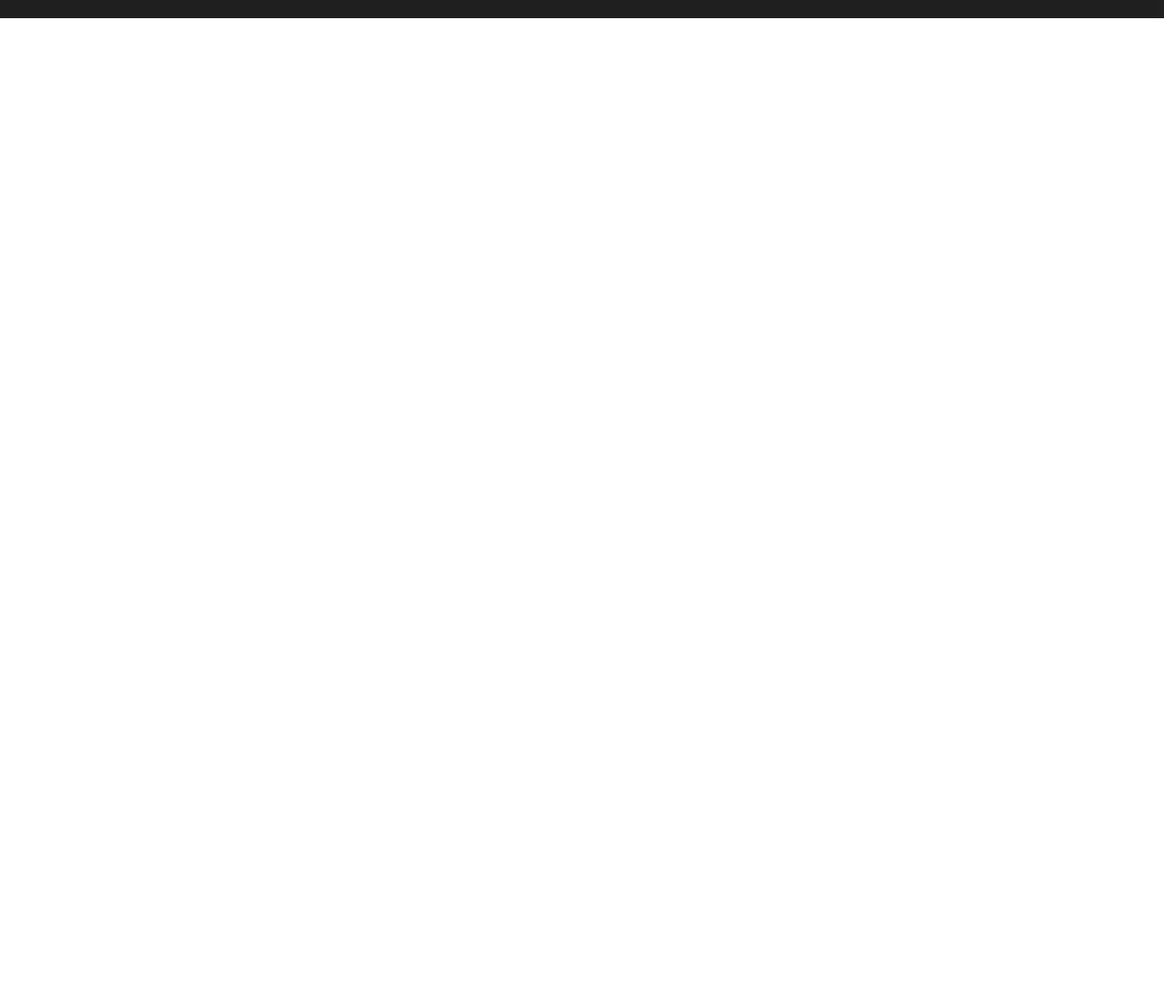
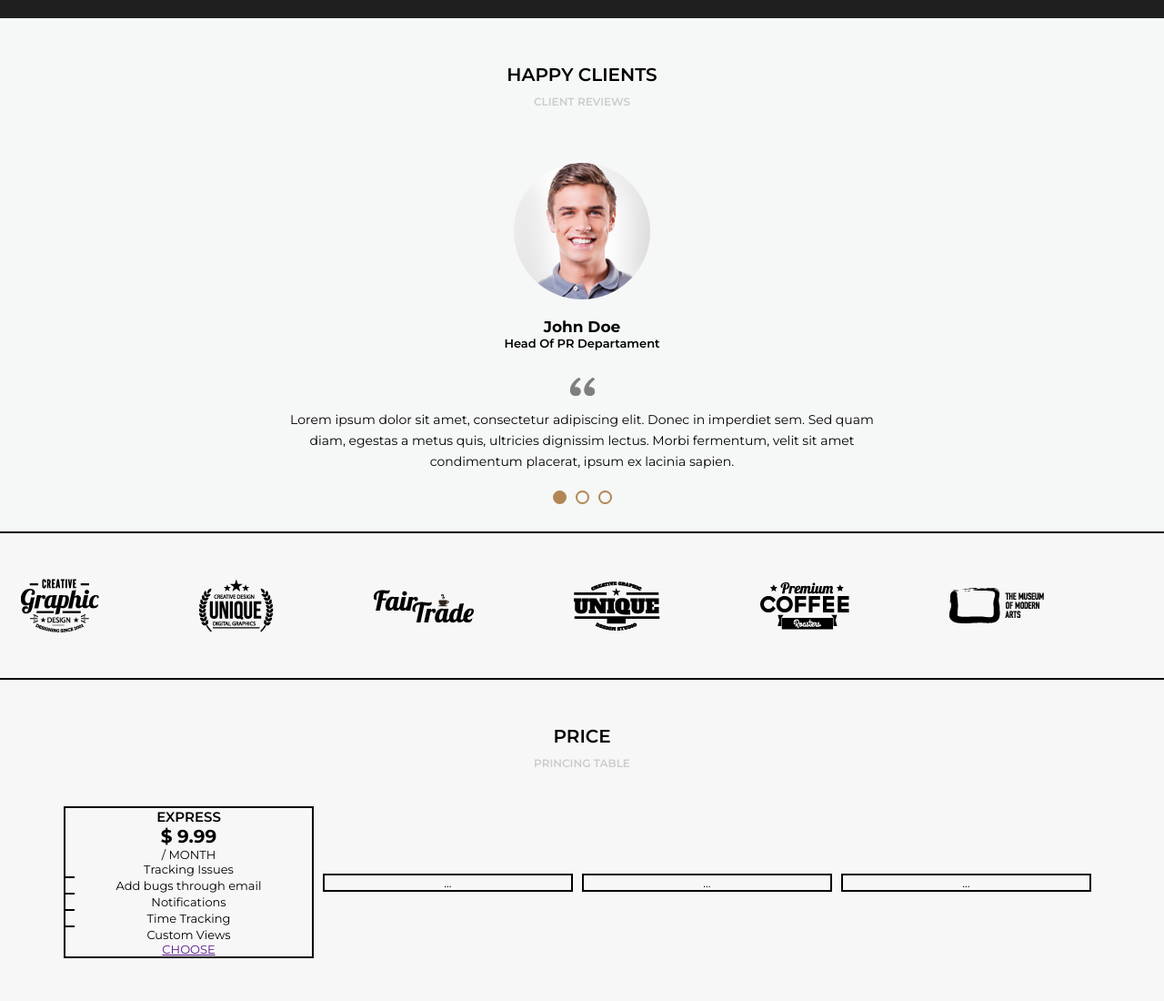
Before and after one commit to gabrielcpaz/estudo-html-css, a plain HTML site: page AWAX/home.html in a window 1280 px wide. Shown: the part 3029-4129 px from the top of the page at 91% size. Before the commit the page ends 3049 px from the top, so only its background shows below. Drawn offline with Linux system fonts and the light colour scheme; grey boxes are pictures that could not be loaded.

Commit message:
22/11/2021

```diff
--- a/AWAX/assets/css/style.css
+++ b/AWAX/assets/css/style.css
@@ -439,3 +439,134 @@ header {
 .section-team--social a:hover {
     background-color: #B28756;
 }
+
+.default.light.client {
+    padding-bottom: 0px;
+    background-color: rgba(242, 243, 243, 0.692);
+    border-bottom: 2px solid black;
+}
+
+.section-client-area {
+    margin-bottom: 30px;
+}
+
+.section-client {
+    margin-top: 60px;
+    display: flex;
+    justify-content: center;
+    align-items: center;
+    flex-direction: column;
+}
+
+.section-client--photo {
+    display: flex;
+    justify-content: center;
+    align-items: center;
+    flex-direction: column;
+    text-transform: capitalize;
+}
+
+.section-client--name {
+    font-size: 17px;
+    font-weight: 700;
+    margin-top: 20px;}
+
+.section-client--role {
+    font-size: 13px;
+    font-weight: 600;
+}
+
+.section-client--desc {
+    display: flex;
+    flex-direction: column;
+    justify-content: center;
+    align-items: center;
+    margin-top: 30px;
+}
+
+.section-client--text {
+    margin-top: 15px;
+    width: 650px;
+    font-size: 14px;
+    line-height: 23px;
+    text-align: center;
+}
+
+.section-client-area .sliders-pointers{
+    display: flex;
+    justify-content: center;
+    align-items: center;
+    margin-top: 20px;
+}
+
+.section-client-area .pointer {
+    width: 15px;
+    height: 15px;
+    border: 2px solid #B28756;
+    border-radius: 8px;
+    margin-left: 5px;
+    margin-right: 5px;
+    cursor: pointer;
+}
+
+.section-client-area .pointer.active {
+    background-color: #B28756;
+}
+
+.default.light.partner {
+    border-bottom: 2px solid black;
+}
+
+.section-partners-area .section-partners-company {
+    display: flex;
+    flex-direction: row;
+    align-items: center;
+    justify-content: center;
+}
+
+.section-partners-area .section-partners-image {
+    padding-right: 110px;
+}
+
+.section-price {
+    display: flex;
+    flex-direction: row;
+    justify-content: center;
+    align-items: center;
+}
+
+.section-price .section-price-values {
+    border: 2px solid black;
+    width: 1000vw;
+    height: 100%;
+    margin-right: 10px;
+    text-align: center;
+}
+
+.section-price-values .section-price-title {
+    font-size: 15px;
+    font-weight: 600;
+    text-transform: uppercase;
+}
+
+.section-price-values .section-price-value {
+    font-size: 20px;
+    font-weight: 700;
+    text-transform: uppercase;
+}
+
+.section-price-values .section-price-period {
+    text-transform: uppercase;
+}
+
+.section-price-values .section-price-desc {
+
+}
+
+.section-price-values .section-price-barra {
+    display: flex;
+    justify-content: center;
+    align-items: center;
+    border-bottom: 2px solid black;
+    width: 10px;
+}
--- a/AWAX/home.html
+++ b/AWAX/home.html
@@ -1,12 +1,15 @@
 <!DOCTYPE html>
 <html>
+
 <head>
     <meta charset="UTF-8">
     <title>Awax</title>
-        <link href="https://fonts.googleapis.com/css2?family=Montserrat:ital,wght@0,400;0,600;0,700;1,300&display=swap" rel="stylesheet">
+    <link href="https://fonts.googleapis.com/css2?family=Montserrat:ital,wght@0,400;0,600;0,700;1,300&display=swap"
+        rel="stylesheet">
     <link rel="stylesheet" type="text/css" href="../AWAX/assets/css/style.css" />
     <meta name="viewport" content="width=device-width,user-scalable=0" />
 </head>
+
 <body>
     <header>
         <div class="header">
@@ -68,7 +71,12 @@
             <div class="section-body">
                 <div class="section-aboutus">
                     <div class="section-aboutus--left">
-                            <p>Lorem ipsum dolor sit amet, consectetur adipiscing elit. Donec in imperdiet sem. Sed quam diam, egestas a metus quis, ultricies dignissim lectus. Morbi fermentum, velit sit amet condimentum placerat, ipsum ex lacinia sapien, bibendum pellentesque velit ante in massa. Pellentesque feugiat porta massa non sollicitudin. Curabitur a fermentum lacus. Donec lobortis nunc in diam congue, quis dapibus mi mattis. Cras in ante quis nibh porta suscipit. Aliquam vestibulum eros vel mauris posuere bibendum.</p>
+                        <p>Lorem ipsum dolor sit amet, consectetur adipiscing elit. Donec in imperdiet sem. Sed quam
+                            diam, egestas a metus quis, ultricies dignissim lectus. Morbi fermentum, velit sit amet
+                            condimentum placerat, ipsum ex lacinia sapien, bibendum pellentesque velit ante in massa.
+                            Pellentesque feugiat porta massa non sollicitudin. Curabitur a fermentum lacus. Donec
+                            lobortis nunc in diam congue, quis dapibus mi mattis. Cras in ante quis nibh porta suscipit.
+                            Aliquam vestibulum eros vel mauris posuere bibendum.</p>
                         <br>
                         <a href="" class="button">Learn More</a>
                     </div>
@@ -268,7 +276,8 @@
                 <div class="section-desc">Our Co-Workers</div>
                 <div class="section-body">
                     <div class="section-team">
-                                    <div class="sliders" style="margin-left: 0;"><div class="slide">
+                        <div class="sliders" style="margin-left: 0;">
+                            <div class="slide">
                                 <div class="slidearea">
                                     <img class="section-team--avatar" src="assets/images/mulher1.png">
                                     <div class="section-team--name">Jane Doe</div>
@@ -281,7 +290,8 @@
                                         <a href=""><img src="assets/media/twitter.png"></a>
                                     </div>
                                 </div>
-                                        </div><div class="slide">
+                            </div>
+                            <div class="slide">
                                 <div class="slidearea">
                                     <img class="section-team--avatar" src="assets/images/homem1.png">
                                     <div class="section-team--name">Mike Chiller</div>
@@ -294,7 +304,8 @@
                                         <a href=""><img src="assets/media/twitter.png"></a>
                                     </div>
                                 </div>
-                                    </div><div class="slide">
+                            </div>
+                            <div class="slide">
                                 <div class="slidearea">
                                     <img class="section-team--avatar" src="assets/images/mulher2.png">
                                     <div class="section-team--name">Anna Jhons</div>
@@ -319,6 +330,79 @@
             </div>
         </section>
 
+        <section class="default light client">
+            <div class="section-client-area">
+                <div class="section-title">Happy Clients</div>
+                <div class="section-desc">Client Reviews</div>
+                <div class="section-body">
+                    <div class="section-client">
+                        <div class="section-client--photo">
+                            <img class="section-client--avatar" src="assets/images/homem2.png">
+                            <div class="section-client--name">John Doe</div>
+                            <div class="section-client--role">Head of PR Departament</div>
+                        </div>
+                        <div class="section-client--desc">
+                            <img class="section-client--quote" src="assets/media/quote.png">
+                            <blockquote class="section-client--text">Lorem ipsum dolor sit amet, consectetur adipiscing
+                                elit. Donec in imperdiet sem. Sed quam
+                                diam, egestas a metus quis, ultricies dignissim lectus. Morbi fermentum, velit sit amet
+                                condimentum placerat, ipsum ex lacinia sapien.</blockquote>
+                        </div>
+                    </div>
+                </div>
+                <div class="sliders-pointers">
+                    <div class="pointer active"></div>
+                    <div class="pointer"></div>
+                    <div class="pointer"></div>
+                </div>
+            </div>
+        </section>
+
+        <section class="default light partner">
+            <div class="section-partners-area">
+                <div class="section-body">
+                    <div class="section-partners-company">
+                        <img class="section-partners-image" src="assets/images/empresa1.png">
+                        <img class="section-partners-image" src="assets/images/empresa2.png">
+                        <img class="section-partners-image" src="assets/images/empresa3.png">
+                        <img class="section-partners-image" src="assets/images/empresa4.png">
+                        <img class="section-partners-image" src="assets/images/empresa5.png">
+                        <img class="section-partners-image" src="assets/images/empresa6.png">
+                    </div>
+
+                </div>
+        </section>
+
+        <section class="default light price">
+            <div class="section-price-area">
+                <div class="section-title">Price</div>
+                <div class="section-desc">Princing Table</div>
+                <div class="section-body">
+                    <div class="section-price">
+                        <div class="section-price-values">
+                            <div class="section-price-title">Express</div>
+                            <div class="section-price-value">$ 9.99</div>
+                            <div class="section-price-period">/ Month</div>
+                            <div class="section-price-desc">Tracking Issues</div>
+                            <div class="section-price-barra"></div>
+                            <div class="section-price-desc">Add bugs through email</div>
+                            <div class="section-price-barra"></div>
+                            <div class="section-price-desc">Notifications</div>
+                            <div class="section-price-barra"></div>
+                            <div class="section-price-desc">Time Tracking</div>
+                            <div class="section-price-barra"></div>
+                            <div class="section-price-desc">Custom Views</div>
+                            <a href="">CHOOSE</a>
+                        </div>
+                        <div class="section-price-values">...</div>
+                        <div class="section-price-values">...</div>
+                        <div class="section-price-values">...</div>
+                    </div>
+                </div>
+            </div>
+        </section>
+
     </main>
 </body>
+
 </html>
```
Lines whose indentation alone changed are shown as unchanged.
